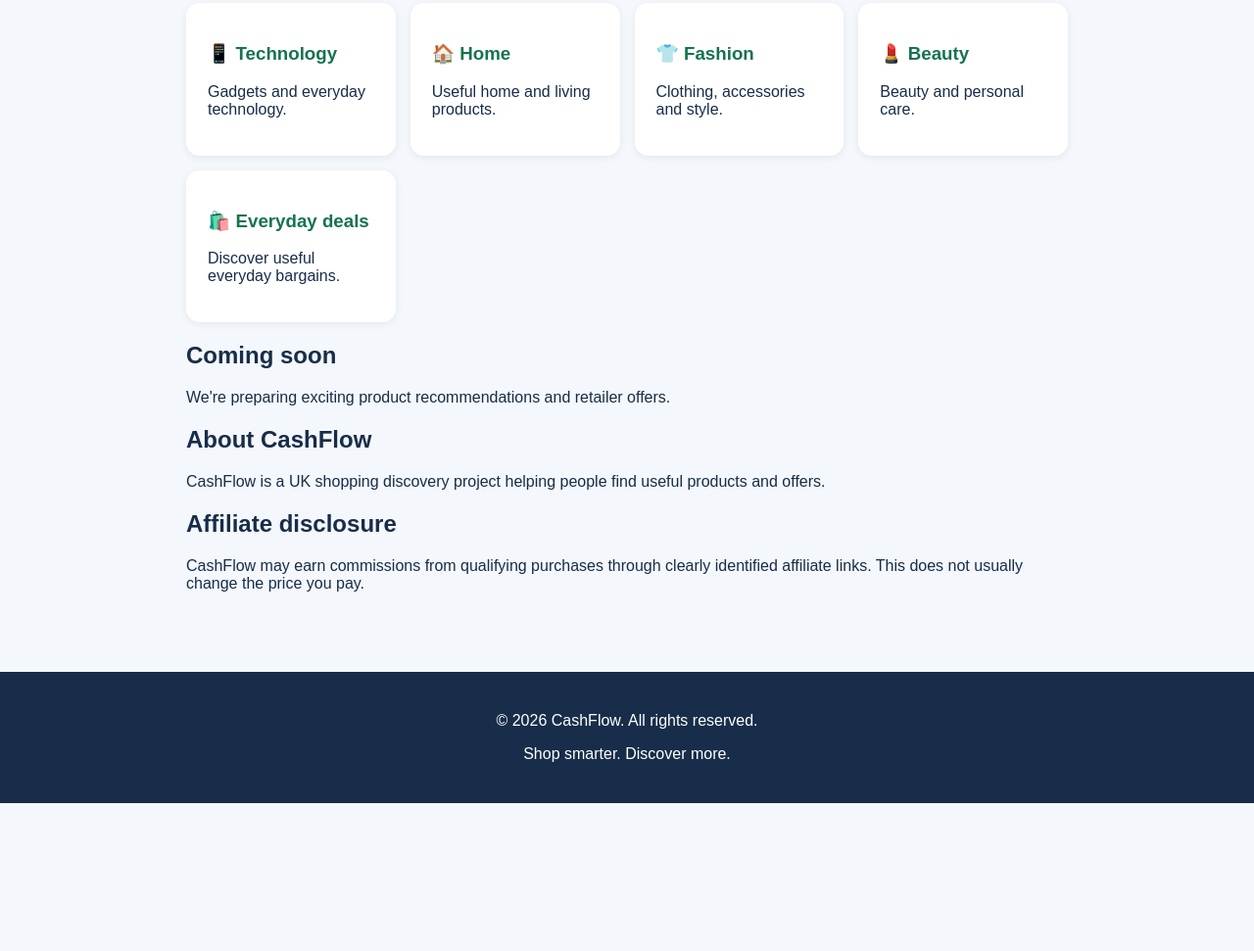
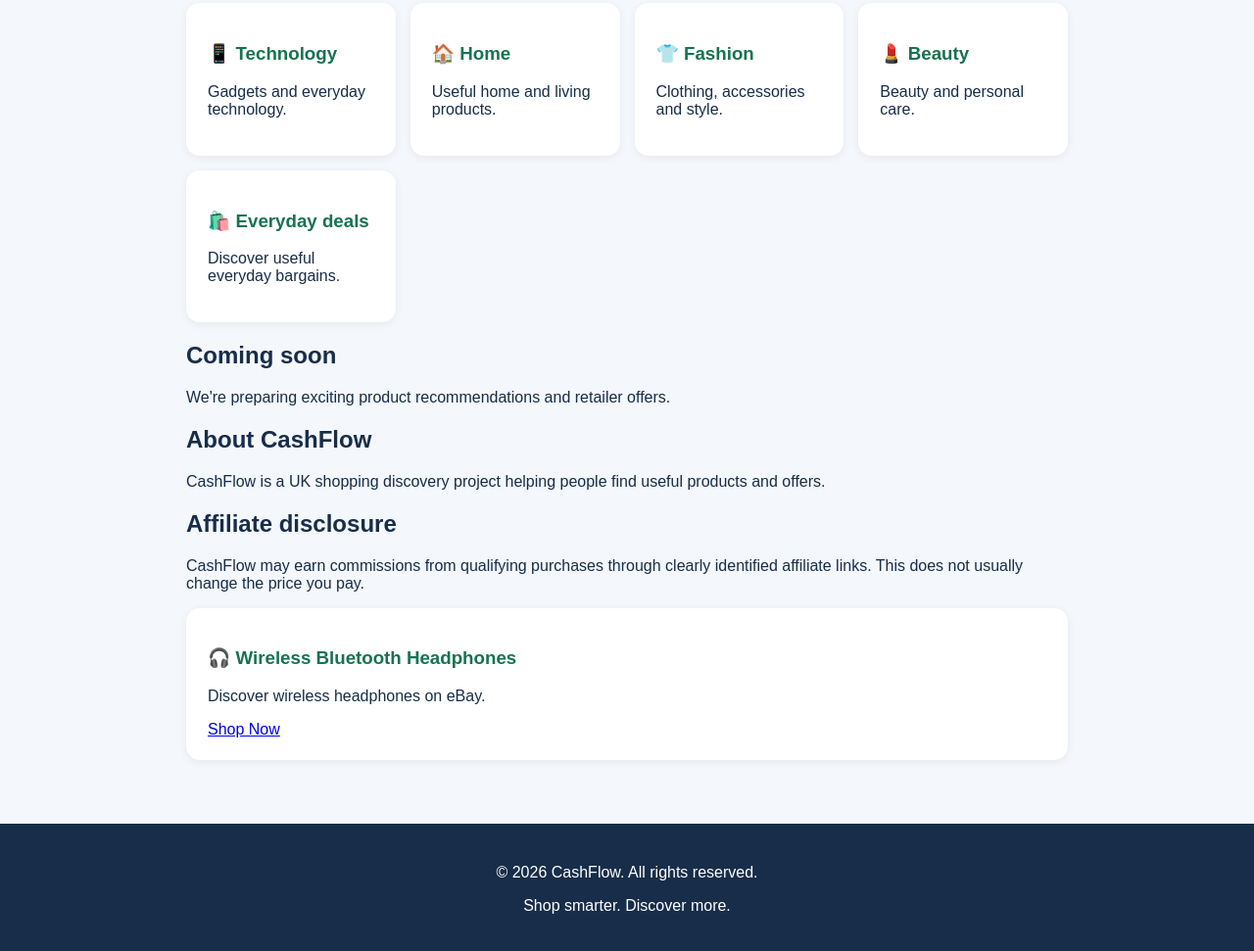
Before and after one commit to hawk4man-pixel/cashflow-site, a plain HTML site: page index.html in a window 1280 px wide. Shown: the part 506-1477 px from the top of the page at 98% size. Before the commit the page ends 1326 px from the top, so only its background shows below. Drawn offline with Linux system fonts and the light colour scheme.

Commit message:
Update index.html

```diff
--- a/index.html
+++ b/index.html
@@ -43,6 +43,14 @@ footer{text-align:center;padding:25px;background:#172d49;color:white;margin-top:
 <p>CashFlow is a UK shopping discovery project helping people find useful products and offers.</p>
 <h2>Affiliate disclosure</h2>
 <p>CashFlow may earn commissions from qualifying purchases through clearly identified affiliate links. This does not usually change the price you pay.</p>
+<div class="card">
+  <h3>🎧 Wireless Bluetooth Headphones</h3>
+  <p>Discover wireless headphones on eBay.</p>
+  <a href="PASTE_YOUR_FULL_EBAY_AFFILIATE_LINK_HERE"
+     target="_blank" rel="noopener noreferrer">
+     Shop Now
+  </a>
+</div>
 </main>
 <footer>
 <p>© 2026 CashFlow. All rights reserved.</p>
```
